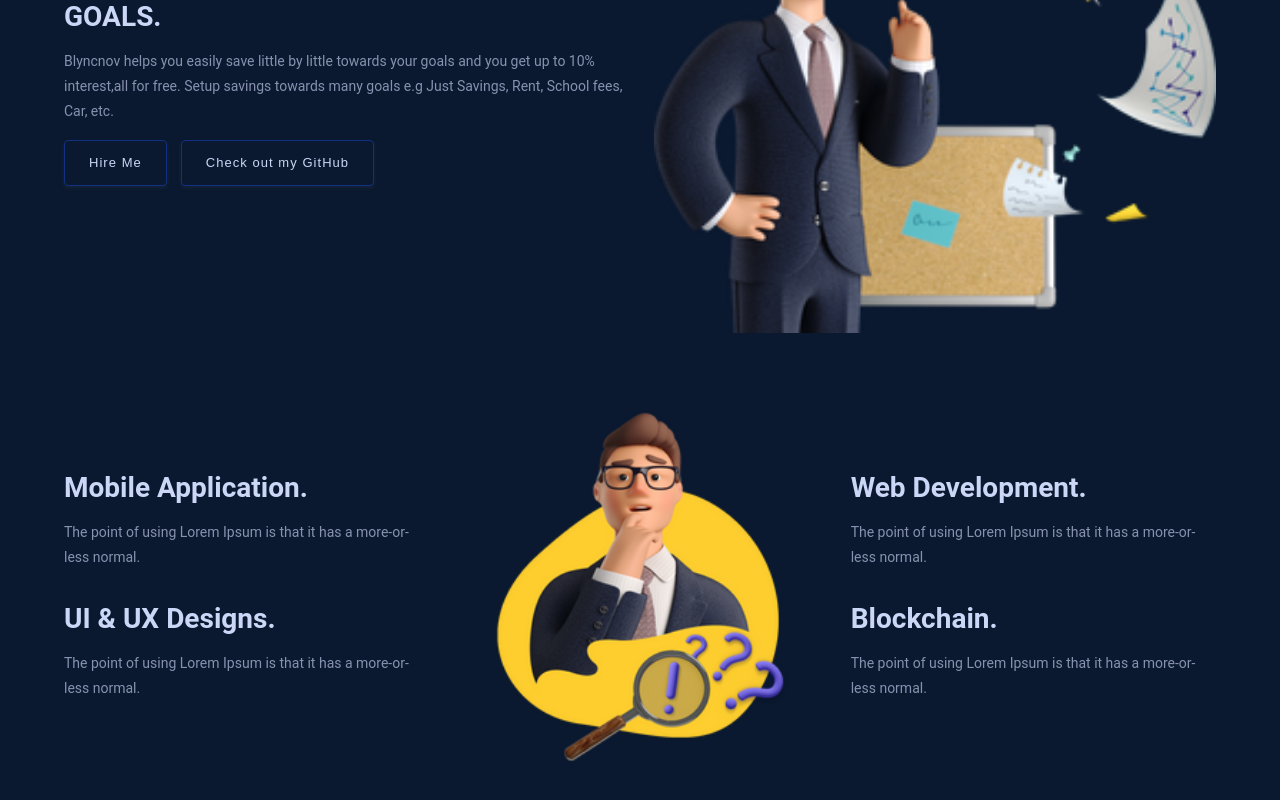
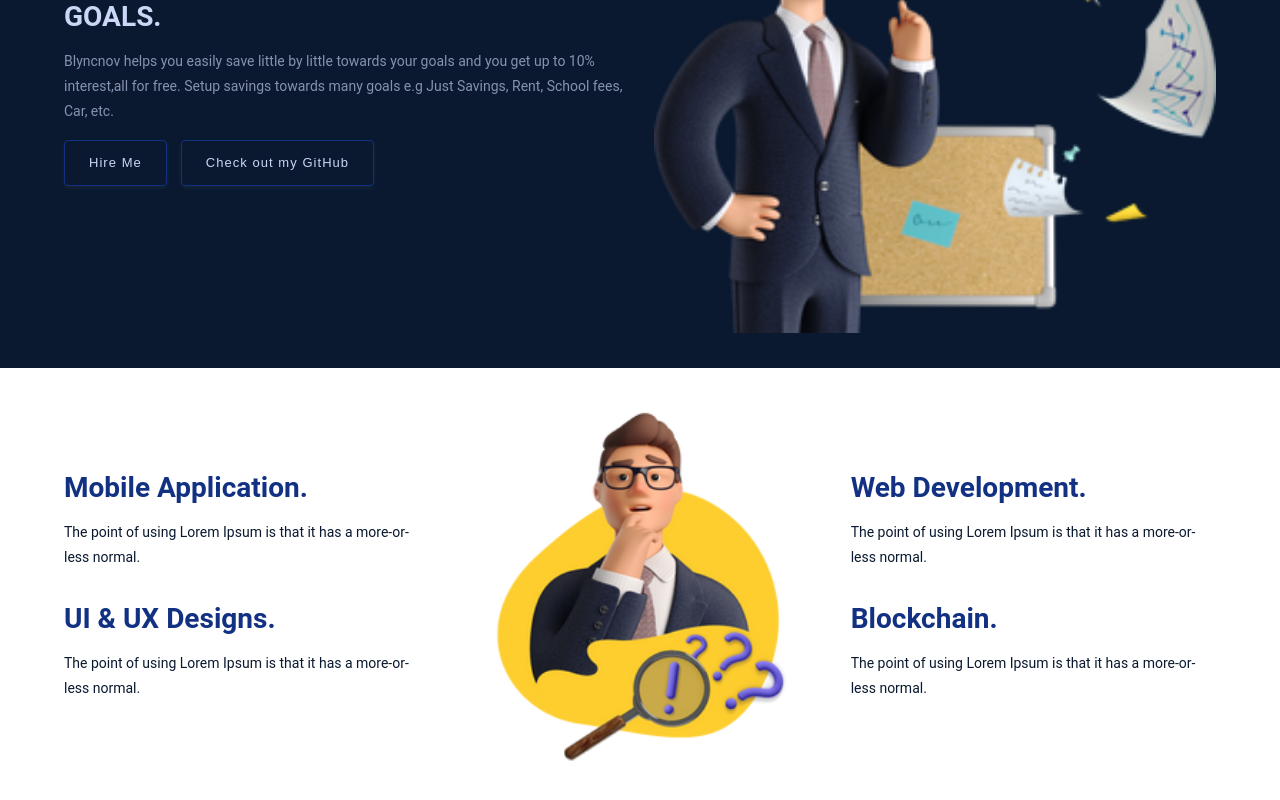
Before and after one commit to blyncnov/portfolioXd, a Next.js app: page / in a window 1280 px wide. Shown: the part 280-1080 px from the top of the page. Built offline with nearby package versions, Linux system fonts and the light colour scheme.

Commit message:
blyncnov portfolio website redesign v6 services

```diff
--- a/components/Services.jsx
+++ b/components/Services.jsx
@@ -4,8 +4,8 @@
 import ShowCase from "../public/Images/3d/bolu.png"
 
 import {
-    HeroContainerSection
-} from "../styles/styled/HeroPage"
+    ServicesContainer
+} from "../styles/styled/Services"
 
 import {
     Constraints, Section,
@@ -18,23 +18,23 @@
 const Services = () => {
     return (
         <>
-            <HeroContainerSection>
+            <ServicesContainer>
                 <Constraints Max="90%">
                     <Section>
                         <SectionInner>
                             <Divider>
                                 <Divider>
-                                    <HeadingOne color="#ccd6f6">Mobile Application.</HeadingOne>
+                                    <HeadingOne color="#123182">Mobile Application.</HeadingOne>
                                     <br />
-                                    <Paragraph color="#8892B0">The point of using Lorem Ipsum is that it has a more-or-less normal.
+                                    <Paragraph color="#0A192F">The point of using Lorem Ipsum is that it has a more-or-less normal.
                                     </Paragraph>
                                 </Divider>
                                 <br />
                                 <br />
                                 <Divider>
-                                    <HeadingOne color="#ccd6f6">UI & UX Designs.</HeadingOne>
+                                    <HeadingOne color="#123182">UI & UX Designs.</HeadingOne>
                                     <br />
-                                    <Paragraph color="#8892B0">The point of using Lorem Ipsum is that it has a more-or-less normal.
+                                    <Paragraph color="#0A192F">The point of using Lorem Ipsum is that it has a more-or-less normal.
                                     </Paragraph>
                                 </Divider>
                             </Divider>
@@ -45,9 +45,9 @@
 
                             <Divider>
                                 <Divider>
-                                    <HeadingOne color="#ccd6f6">Web Development.</HeadingOne>
+                                    <HeadingOne color="#123182">Web Development.</HeadingOne>
                                     <br />
-                                    <Paragraph color="#8892B0"> The point of using Lorem Ipsum is that it has a more-or-less normal.
+                                    <Paragraph color="#0A192F"> The point of using Lorem Ipsum is that it has a more-or-less normal.
                                     </Paragraph>
                                 </Divider>
 
@@ -55,9 +55,9 @@
                                 <br />
 
                                 <Divider>
-                                    <HeadingOne color="#ccd6f6">Blockchain.</HeadingOne>
+                                    <HeadingOne color="#123182">Blockchain.</HeadingOne>
                                     <br />
-                                    <Paragraph color="#8892B0"> The point of using Lorem Ipsum is that it has a more-or-less normal.
+                                    <Paragraph color="#0A192F"> The point of using Lorem Ipsum is that it has a more-or-less normal.
                                     </Paragraph>
                                 </Divider>
                             </Divider>
@@ -65,7 +65,7 @@
                         </SectionInner>
                     </Section>
                 </Constraints>
-            </HeroContainerSection>
+            </ServicesContainer>
         </>
     )
 }
--- a/styles/styled/Services.js
+++ b/styles/styled/Services.js
@@ -1,8 +1,8 @@
 import styled from "styled-components"
 
-export const Services  = styled.div`
+export const ServicesContainer  = styled.div`
 width: auto;
 background-color: #FFFFFF;
 `
 
-export default Services
+export default ServicesContainer
```
